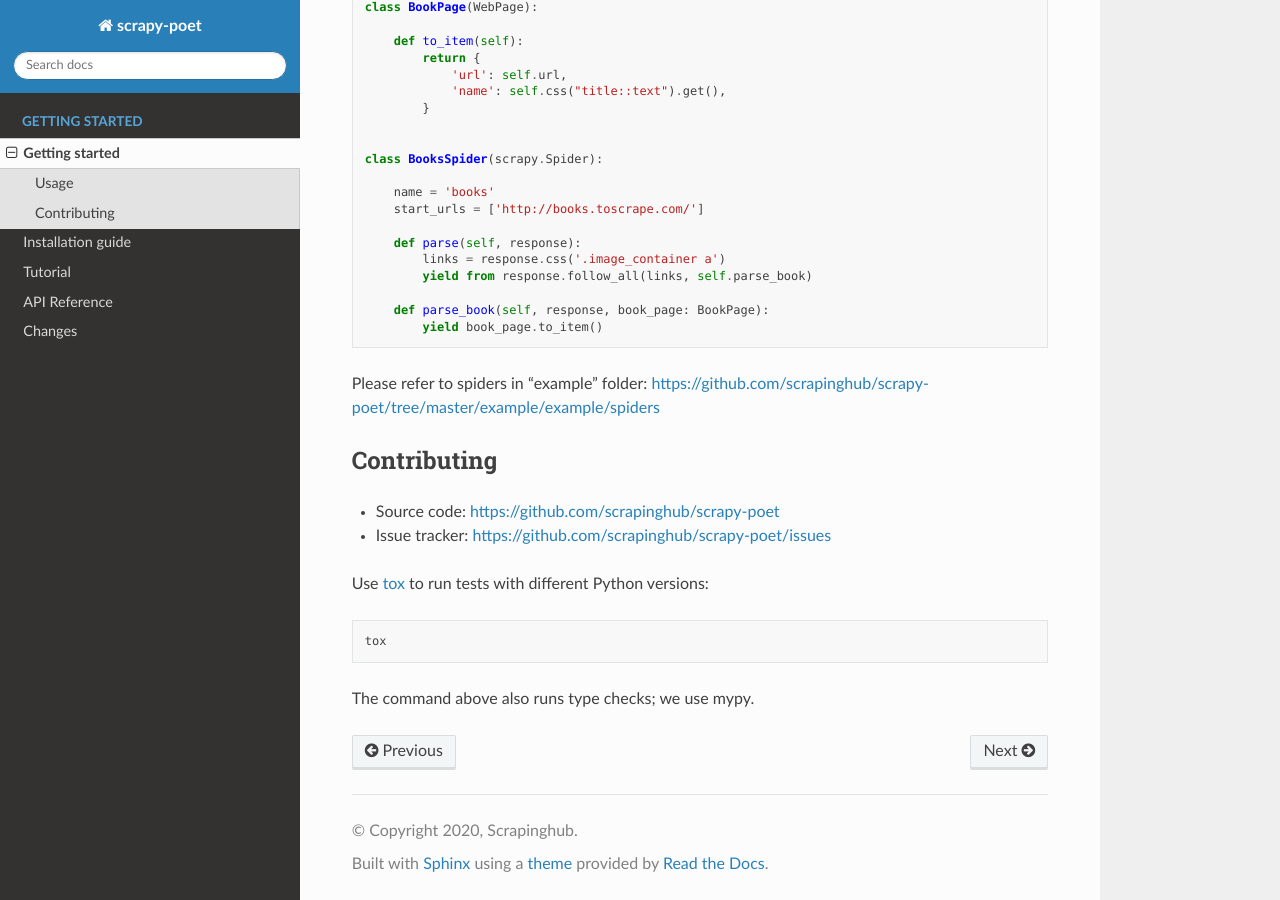
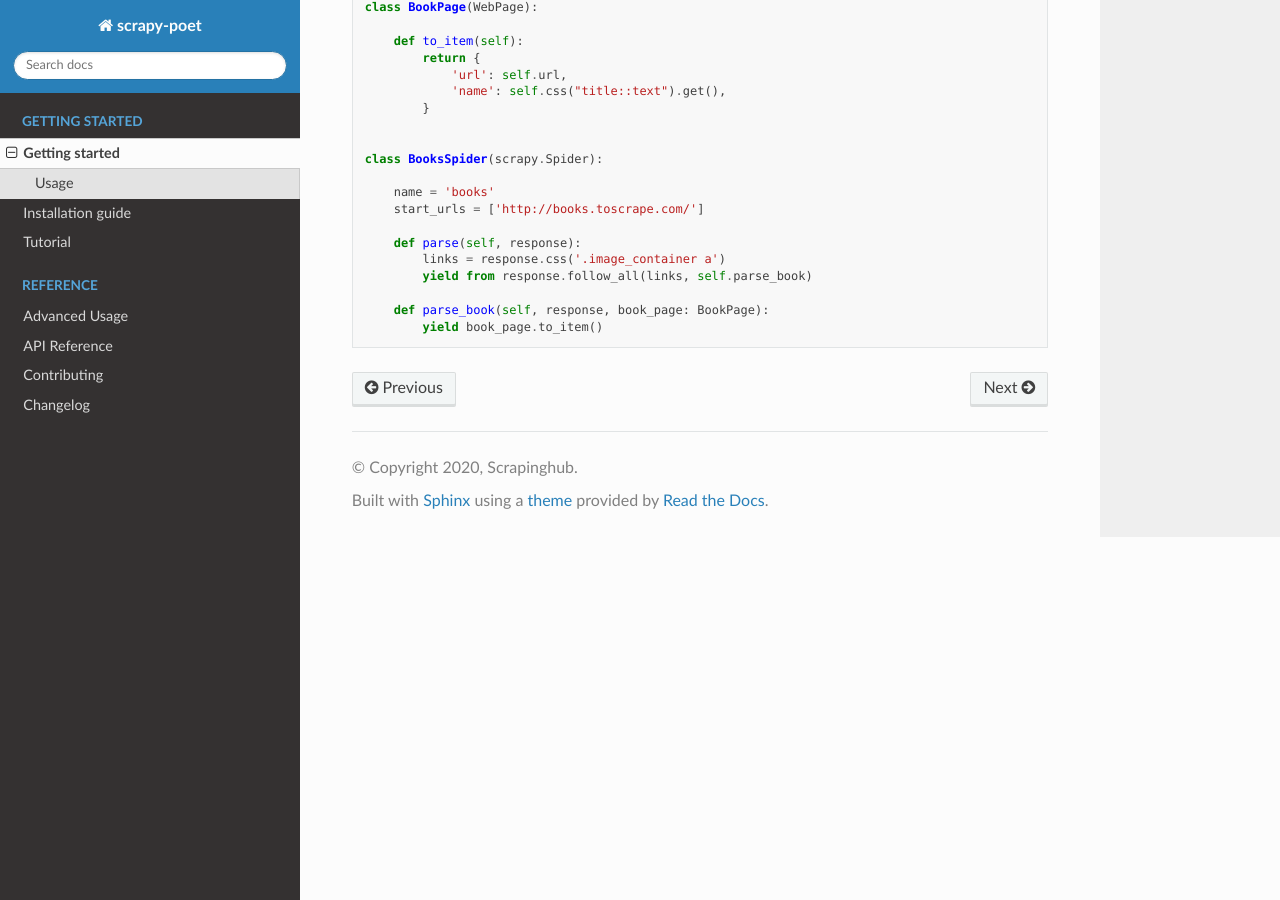
Before and after one commit to scrapinghub/scrapy-poet, a Sphinx documentation site: the page built from docs/intro/overview.rst, in a window 1280 px wide and 900 px high, scrolled down 733 px. Built offline with Sphinx 7.4.7 and the Read the Docs theme 2.0.0, drawn with Linux system fonts in a browser that asks for light colours; pages that are not in the unit, such as notebooks, are missing from menus.

Commit message:
updating docs and renaming changelog file from changes.rst to changelog.rst

```diff
--- a/CHANGES.rst
+++ b/CHANGELOG.rst
@@ -1,5 +1,6 @@
-Changes
-=======
+=========
+Changelog
+=========
 
 0.0.2 (2020-04-28)
 ------------------
--- a/docs/changelog.rst
+++ b/docs/changelog.rst
@@ -1,4 +1,4 @@
-.. include:: ../CHANGES.rst
+.. include:: ../CHANGELOG.rst
 
 .. toctree::
    :hidden:
--- a/docs/intro/overview.rst
+++ b/docs/intro/overview.rst
@@ -53,23 +53,4 @@ extraction code from a spider:
         def parse_book(self, response, book_page: BookPage):
             yield book_page.to_item()
 
-Please refer to spiders in "example" folder:
-https://github.com/scrapinghub/scrapy-poet/tree/master/example/example/spiders
-
-Contributing
-============
-
-* Source code: https://github.com/scrapinghub/scrapy-poet
-* Issue tracker: https://github.com/scrapinghub/scrapy-poet/issues
-
-Use tox_ to run tests with different Python versions::
-
-    tox
-
-The command above also runs type checks; we use mypy.
-
-.. toctree::
-   :hidden:
-
-.. _tox: https://tox.readthedocs.io
 .. _`web-poet`: https://github.com/scrapinghub/web-poet
--- a/setup.py
+++ b/setup.py
@@ -6,7 +6,7 @@ setup(
     name='scrapy-poet',
     version='0.0.2',
     description='Page Object pattern for Scrapy',
-    long_description=open('README.rst').read() + "\n\n" + open('CHANGES.rst').read(),
+    long_description=open('README.rst').read() + "\n\n" + open('CHANGELOG.rst').read(),
     long_description_content_type="text/x-rst",
     author='Mikhail Korobov',
     author_email='kmike84@gmail.com',
```
Also changed, not shown: docs/advanced.rst (added, +148 -0 lines), docs/contributing.rst (added, +35 -0 lines), docs/index.rst (+12 -1 lines), docs/intro/tutorial.rst (+8 -0 lines).
